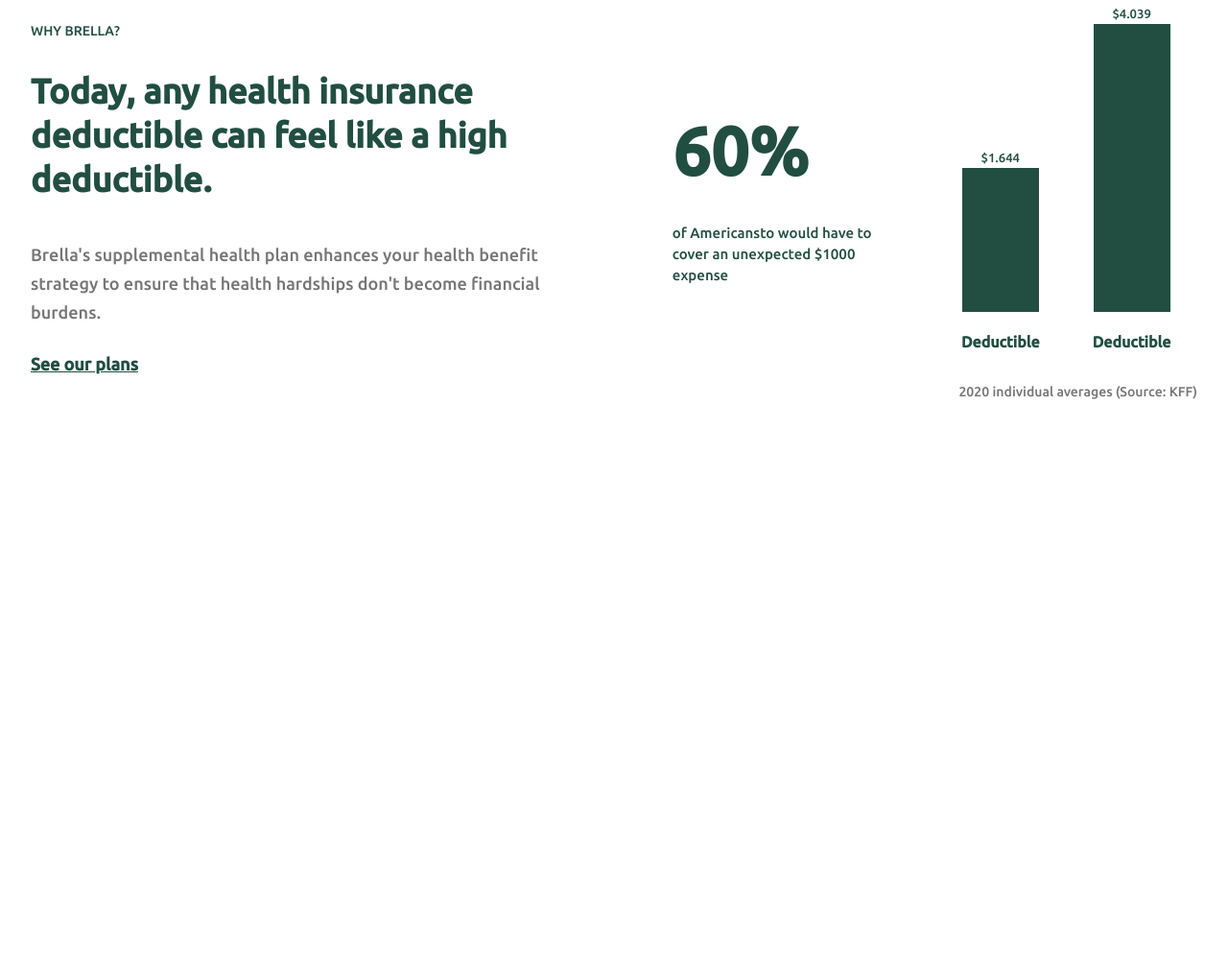
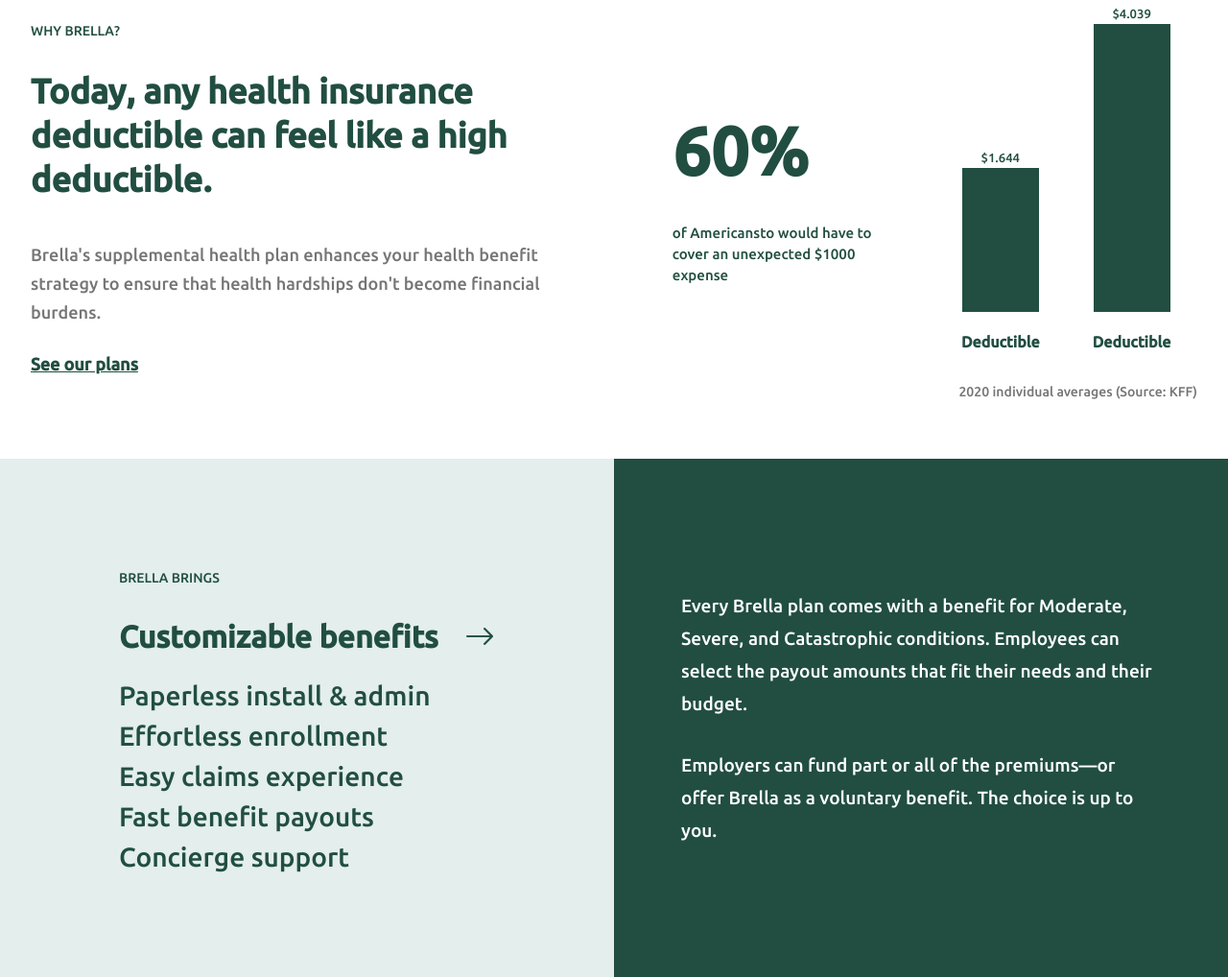
Before and after one commit to ilhomjonSolijonov/Brella, a plain HTML site: page index.html in a window 1280 px wide. Shown: the part 1024-2042 px from the top of the page at 96% size. Before the commit the page ends 1502 px from the top, so only its background shows below. Drawn offline with nearby package versions, Linux system fonts and the light colour scheme; files whose address does not match are found by name.

Commit message:
i am add .

```diff
--- a/index.html
+++ b/index.html
@@ -82,7 +82,7 @@
                 </li>
             </ul>
         </section>
-        <!-- section -->
+        <!-- section chart -->
         <section class="chart">
             <ul class="chart__container">
                 <li class="chart__left">
@@ -114,6 +114,24 @@
                 </li>
             </ul>
         </section>
+        <!-- section benefits -->
+        <section class="benefits">
+            <div class="benefits__left">
+                <ul>
+                    <li class="benefits__subtitle">brella brings</li>
+                    <li class="benefits__title">Customizable benefits <i class="bi bi-arrow-right"></i></li>
+                    <li class="benefis__content">Paperless install & admin</li>
+                    <li class="benefis__content">Effortless enrollment</li>
+                    <li class="benefis__content">Easy claims experience</li>
+                    <li class="benefis__content">Fast benefit payouts</li>
+                    <li class="benefis__content">Concierge support</li>
+                </ul>
+            </div>
+            <div class="benefits__right">
+                <p>Every Brella plan comes with a benefit for Moderate, Severe, and Catastrophic conditions. Employees can select the payout amounts that fit their needs and their budget.</p>
+                <p>Employers can fund part or all of the premiums—or offer Brella as a voluntary benefit. The choice is up to you.</p>
+            </div>
+        </section>
     </div>
 </body>
 </html>
--- a/style.scss
+++ b/style.scss
@@ -351,4 +351,72 @@
             }
         }
     }
+    // section benefits
+    .benefits{
+        width: 100%;
+        height: 540px;
+        display: flex;
+        align-items: center;
+        background-color: #E3EEED;
+        .benefits__left{
+            width: 50%;
+            height: auto;
+            background-color: transparent;
+            display: flex;
+            justify-content: center;
+            ul{
+                li{
+                    list-style: none;
+                }
+               .benefits__subtitle{
+                    color: var(--title-color);
+                    font-style: normal;
+                    font-weight: 400;
+                    font-size: 14px;
+                    line-height: 20px;
+                    letter-spacing: 0.05px;
+                    text-transform: uppercase;
+                    padding:  10px 0;
+                }
+                .benefits__title{
+                    font-style: normal;
+                    font-weight: 700;
+                    font-size: 32px;
+                    line-height: 42px;
+                    color: var(--title-color);
+                    padding: 20px 0;
+                    i{
+                        margin-left: 20px;
+                    }
+                }
+                .benefis__content{
+                    font-style: normal;
+                    font-weight: 300;
+                    font-size: 28px;
+                    line-height: 42px;
+                    color: var(--title-color);
+                }
+            }
+
+        }
+        .benefits__right{
+            display: flex;
+            flex-direction: column;
+            align-items: center;
+            justify-content: center;
+            gap: 30px;
+            width: 50%;
+            height: 100%;
+            background-color: var(--title-color);
+            p{
+                color: var(--color-fff);
+                font-style: normal;
+                font-weight: 400;
+                font-size: 19px;
+                line-height: 34px;
+                width: 500px;
+                letter-spacing: 0.02px;
+            }
+        }
+    }
 }
```
Also changed, not shown: style.css.
